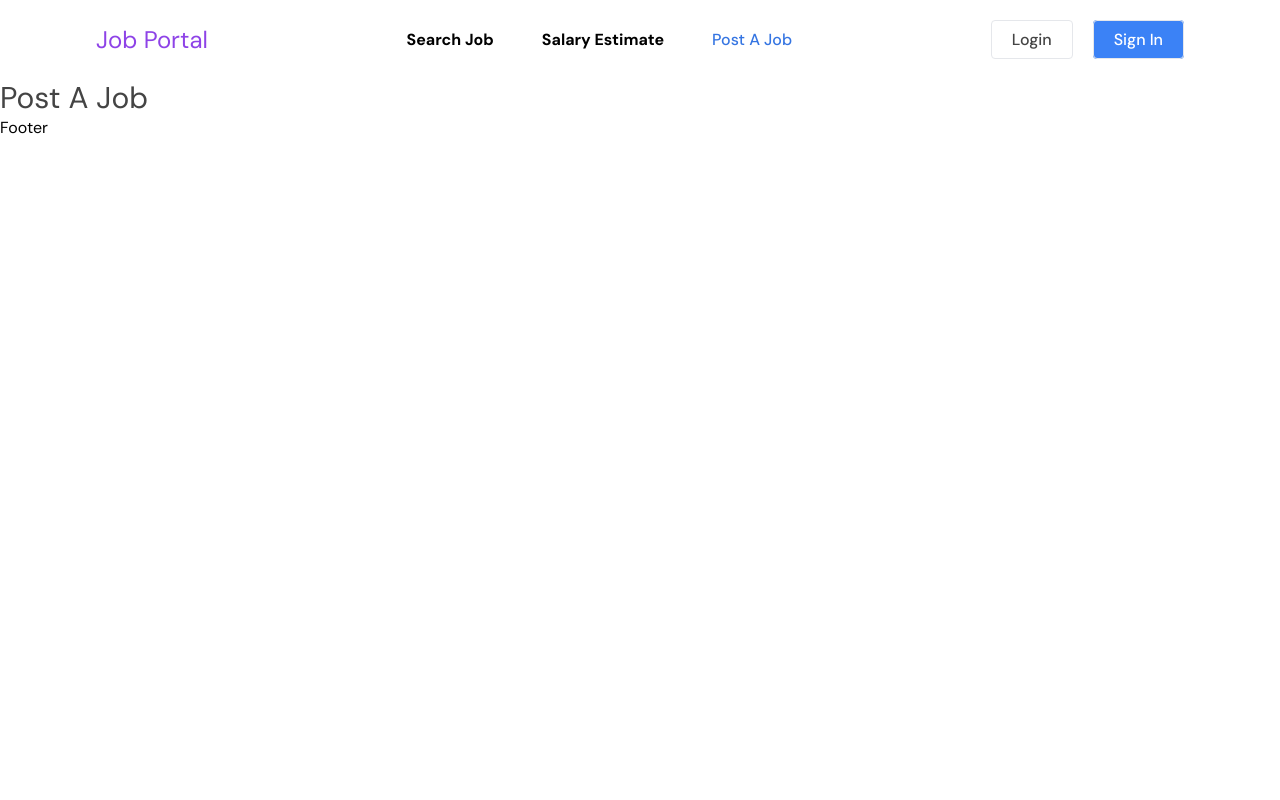
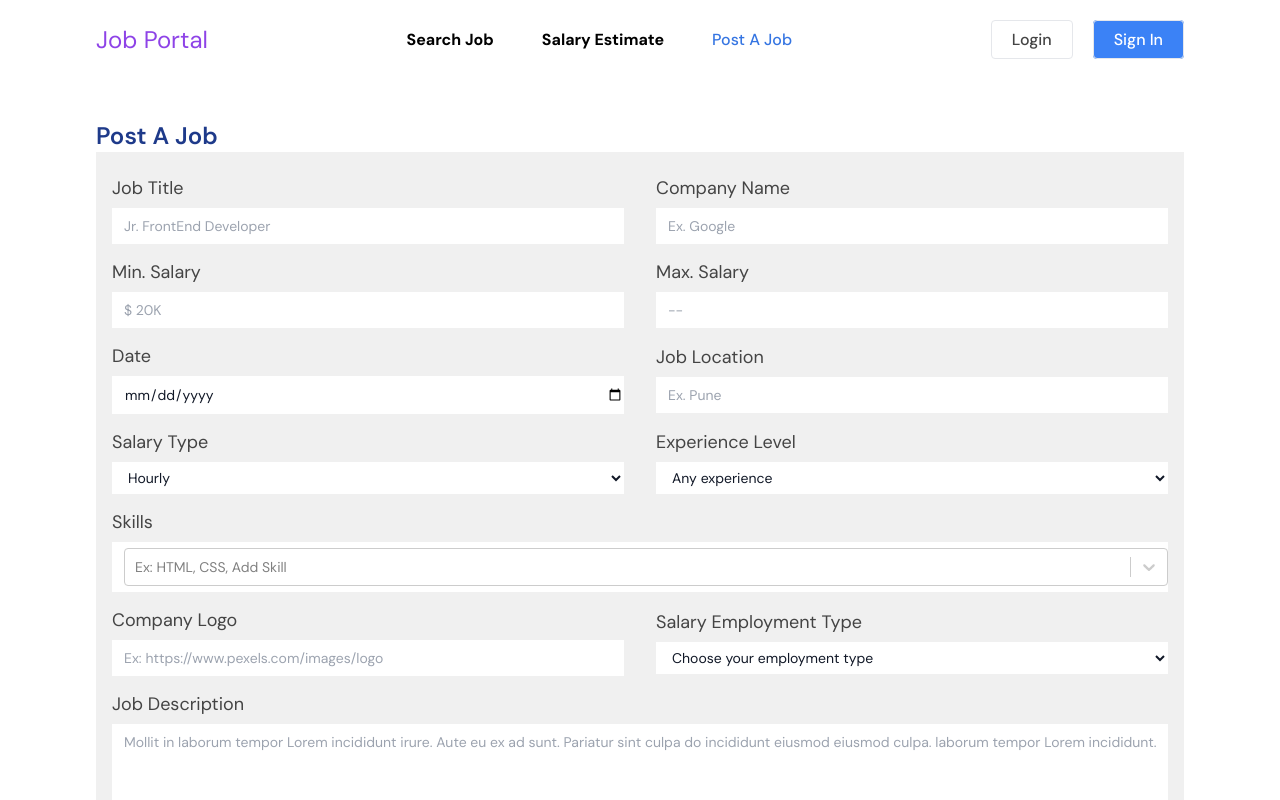
Before and after one commit to codewithtinu/MERN-Projects, a React (Vite) app in the folder job-portal-mern/: page /job-post in a window 1280 px wide. Shown: the top 800 px of the page. Built offline with nearby package versions, Linux system fonts and the light colour scheme.

Commit message:
initial status

```diff
--- a/job-portal-mern/package.json
+++ b/job-portal-mern/package.json
@@ -14,8 +14,10 @@
     "match-sorter": "^6.3.4",
     "react": "^18.2.0",
     "react-dom": "^18.2.0",
+    "react-hook-form": "^7.51.0",
     "react-icons": "^5.0.1",
     "react-router-dom": "^6.22.1",
+    "react-select": "^5.8.0",
     "sort-by": "^1.2.0"
   },
   "devDependencies": {
--- a/job-portal-mern/src/Pages/Home.jsx
+++ b/job-portal-mern/src/Pages/Home.jsx
@@ -83,14 +83,12 @@ const Home = () => {
           maxPrice,
           experienceLevel,
           employmentType,
-          postingDate
         }) =>
           jobLocation.toLowerCase() === selected.toLowerCase() ||
           parseInt(maxPrice) <= parseInt(selected) ||
           // postingDate <= selected ||
           salaryType.toLowerCase() === selected.toLowerCase() ||
           employmentType.toLowerCase() === selected.toLowerCase() ||
-          postingDate <= selected ||
           parseInt(maxPrice) <= parseInt(selected) ||
           experienceLevel.toLowerCase() === selected.toLowerCase()
       );
--- a/job-portal-mern/src/Pages/JobPost.jsx
+++ b/job-portal-mern/src/Pages/JobPost.jsx
@@ -1,8 +1,220 @@
+import { useForm } from "react-hook-form";
+import { useState } from "react";
+import CreatableSelect from 'react-select/creatable'
+const JobPost = () => {
+  const [selectSkills, setSelectSkills] = useState(null);
+  const {
+    register,
+    handleSubmit,
+  //  watch,
+    formState: { errors },
+  } = useForm();
 
-const JobPost = () => {
-    return (
-      <div className="text-3xl text-primary">Post A Job</div>
-    )
-  }
+  const onSubmit = (data) => {
+    data.skills = selectSkills;
+    console.log(data);
 
-  export default JobPost;
+    fetch("http://localhost:9645/post-job", {
+      method: "POST",
+      headers : {
+        'Content-type': 'application/json',
+      },
+      body: JSON.stringify(data)
+    })
+    .then(resp => resp.json())
+    .then((jobs) => {console.log(jobs)})
+    .catch(err => console.log(err))
+
+
+  };
+
+  const options = [
+    {value: 'HTML', label: 'HTML'},
+    {value: 'CSS', label: 'CSS'},
+    {value: 'Javascript', label: 'Javascript'},
+    {value: 'Node Js', label: 'Node Js'},
+    {value: 'React Js', label: 'React Js'},
+    {value: 'MongoDB', label: 'MongoDB'},
+  ]
+
+  return (
+    <div className="max-w-screen-2xl mx-auto container lg:px-24 px-4 py-10 ">
+      <h1 className="text-blue-900 text-2xl font-semibold">Post A Job</h1>
+      {/* form */}
+      <div className="bg-[#f0f0f0] px-4 py-4">
+        <form onSubmit={handleSubmit(onSubmit)} className="space-y-2">
+          {/* row -- 1 */}
+          <div className="create-job-flex">
+            <div className="lg:w-1/2 w-full">
+              <label className="block text-primary py-1.5 text-lg">
+                Job Title
+              </label>
+              <input
+                type="text"
+                className="create-job-input"
+                placeholder="Jr. FrontEnd Developer"
+                {...register("jobTitle", { required: true })}
+              />
+              {errors.jobTitle && <span className="create-job-error">This field is required</span>}
+            </div>
+            <div className="lg:w-1/2 w-full">
+              <label className="block text-primary py-1.5 text-lg">
+                Company Name
+              </label>
+              <input
+                type="text"
+                className="create-job-input"
+                placeholder="Ex. Google"
+                {...register("companyName", {required: true})}
+              />
+              {errors.jobTitle && <span className="create-job-error">This field is required</span>}
+            </div>
+          </div>
+            {/* row -- 2 */}
+            <div className="create-job-flex">
+            <div className="lg:w-1/2 w-full">
+              <label className="block text-primary py-1.5 text-lg">
+                Min. Salary
+              </label>
+              <input
+                type="text"
+                className="create-job-input"
+                placeholder="$ 20K"
+                {...register("minPrice", { required: true })}
+              />
+              {errors.minPrice && <span className="create-job-error">This field is required</span>}
+            </div>
+            <div className="lg:w-1/2 w-full">
+              <label className="block text-primary py-1.5 text-lg">
+                Max. Salary
+              </label>
+              <input
+                type="text"
+                className="create-job-input"
+                placeholder="--"
+                {...register("maxPrice", {required: true})}
+              />
+              {errors.jobTitle && <span className="create-job-error">This field is required</span>}
+            </div>
+          </div>
+          {/* row -- 3 */}
+          <div className="create-job-flex">
+          <div className="lg:w-1/2 w-full">
+              <label className="block text-primary py-1.5 text-lg">
+                Date
+              </label>
+              <input
+                type="date"
+                className="create-job-input"
+                placeholder="2024-03-06"
+                {...register("postingDate", {required: true})}
+              />
+              {errors.jobTitle && <span className="create-job-error">This field is required</span>}
+            </div>
+            <div className="lg:w-1/2 w-full">
+              <label className="block text-primary py-1.5 text-lg">
+                Job Location
+              </label>
+              <input
+                type="text"
+                className="create-job-input"
+                placeholder="Ex. Pune"
+                {...register("jobLocation", { required: true })}
+              />
+              {errors.minPrice && <span className="create-job-error">This field is required</span>}
+            </div>
+
+          </div>
+          {/* row -- 4 */}
+          <div className="create-job-flex">
+              <div className="lg:w-1/2 w-full">
+              <label className="block text-primary py-1.5 text-lg">Salary Type
+              </label>
+              <select {...register("salaryType")} className="create-job-input">
+                <option value="Hourly">Hourly</option>
+                <option value="Weekly">Weekly</option>
+                <option value="Monthly">Monthly</option>
+                <option value="Yearly">Yearly</option>
+              </select>
+              </div>
+              <div className="lg:w-1/2 w-full">
+                <label className="block text-primary py-1.5 text-lg">Experience Level
+              </label>
+              <select {...register("experienceLevel")} className="create-job-input">
+                <option value="Any experience">Any experience</option>
+                <option value="Internship">Internship</option>
+                <option value="Work remotely">Work remotely</option>
+                <option value="Yearly">Yearly</option>
+              </select>
+              </div>
+          </div>
+          {/* row -- 5 */}
+          <div className="create-job-flex">
+          <div className="w-full">
+              <label className="block text-primary py-1.5 text-lg">
+                Skills
+              </label>
+              <CreatableSelect
+                className="create-job-input border-none"
+                {...register("skills")}
+                options = {options}
+                onChange={setSelectSkills}
+                defaultValue={selectSkills}
+                placeholder = 'Ex: HTML, CSS, Add Skill'
+                isMulti
+              />
+
+              {errors.jobTitle && <span className="create-job-error">This field is required</span>}
+            </div>
+          </div>
+          {/* row -- 6 */}
+          <div className="create-job-flex">
+          <div className="lg:w-1/2 w-full">
+              <label className="block text-primary py-1.5 text-lg">
+                Company Logo
+              </label>
+              <input
+                type="url"
+                className="create-job-input"
+                placeholder="Ex: https://www.pexels.com/images/logo"
+                {...register("companyLogo", {required: true})}
+              />
+              {errors.companyLogo && <span className="create-job-error">This field is required</span>}
+            </div>
+            <div className="lg:w-1/2 w-full">
+            <label className="block text-primary py-1.5 text-lg">Salary Employment Type
+              </label>
+              <select {...register("employmentType")} className="create-job-input">
+                <option value="Select">Choose your employment type</option>
+                <option value="Full-time">Full-time</option>
+                <option value="Part-time">Part-time</option>
+                <option value="Temporary">Temporary</option>
+              </select>
+            </div>
+          </div>
+          {/* row -- 7 */}
+          <div className="create-job-flex">
+          <div className="w-full">
+              <label className="block text-primary py-1.5 text-lg">
+                Job Description
+              </label>
+              <textarea
+                className="create-job-input"
+                placeholder="Mollit in laborum tempor Lorem incididunt irure. Aute eu ex ad sunt. Pariatur sint culpa do incididunt eiusmod eiusmod culpa. laborum tempor Lorem incididunt."
+                {...register("description")}
+                rows={6}
+              />
+
+              {errors.jobTitle && <span className="create-job-error">This field is required</span>}
+            </div>
+          </div>
+          <div className="pt-4">
+          <input type="submit" className="py-1.5 px-4 bg-blue-800 font-semibold text-white rounded-sm cursor-pointer" />
+          </div>
+        </form>
+      </div>
+    </div>
+  );
+};
+
+export default JobPost;
```
Also changed, not shown: 1 other file (tests, documents, lock files or other folders).
